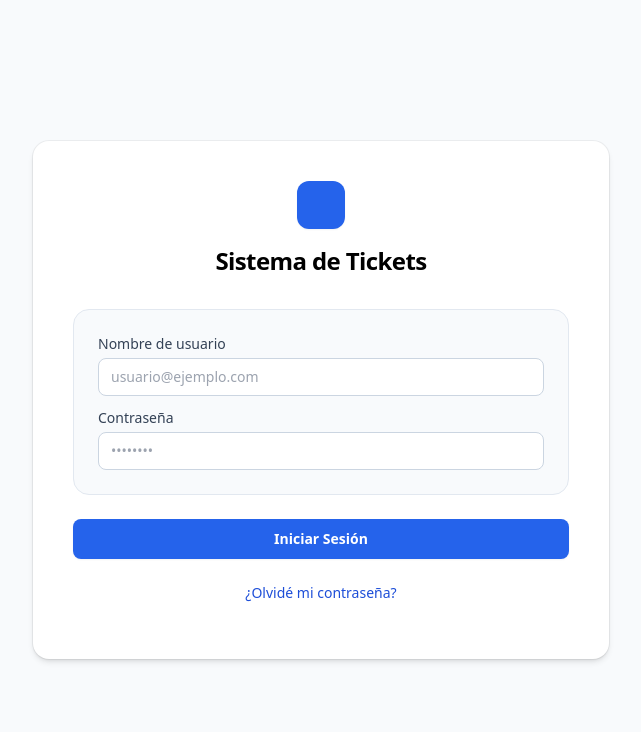
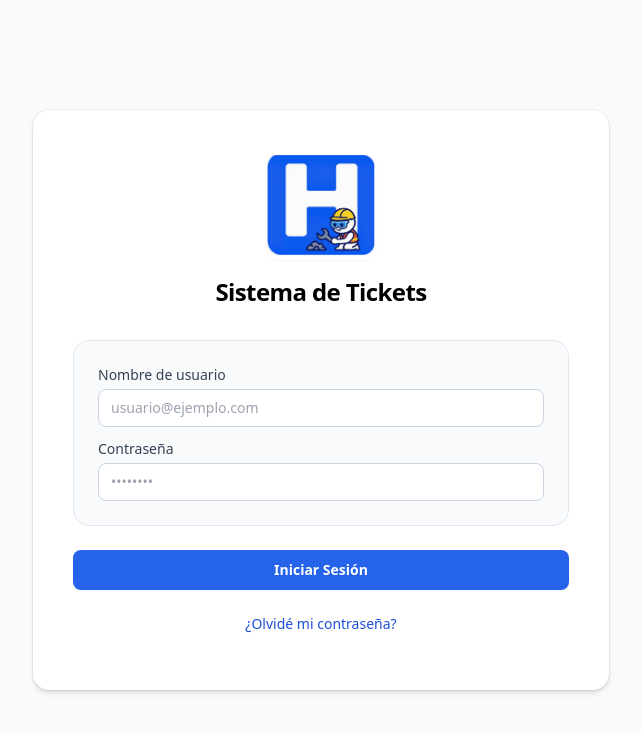
Before and after one commit to RogerMDev/helpdesk-ia, a React (Vite) app in the folder frontend/: page /login in a window 1280 px wide. Shown: the top 732 px of the page, without its empty margins (319-960 px from the left). Built offline with nearby package versions, Linux system fonts and the light colour scheme; no server answers.

Commit message:
Logo added to login page

```diff
--- a/frontend/src/pages/auth/Login.jsx
+++ b/frontend/src/pages/auth/Login.jsx
@@ -1,6 +1,6 @@
 import { useState } from 'react'
 import { useNavigate } from 'react-router-dom'
-import LogoMark from "../../components/LogoMark.jsx"
+import logo_helpdesk from "../../assets/logo_helpdesk.png"
 import { loginRequest } from "../../lib/api.js"
 
 export default function Login() {
@@ -30,7 +30,7 @@ export default function Login() {
     <div className="min-h-screen grid place-items-center px-4 py-8">
       <div className="w-full max-w-xl rounded-2xl bg-white shadow-md ring-1 ring-black/5 p-6 sm:p-10">
         <div className="text-center space-y-4">
-          <LogoMark />
+          <img src={logo_helpdesk} alt="Helpdesk IT" className="mx-auto h-[110px] w-[110px] rounded-xl shadow-sm object-contain" />
           <h1 className="text-2xl font-semibold tracking-tight">Sistema de Tickets</h1>
         </div>
 
```
Also changed, not shown: frontend/src/assets/logo_helpdesk.png.
